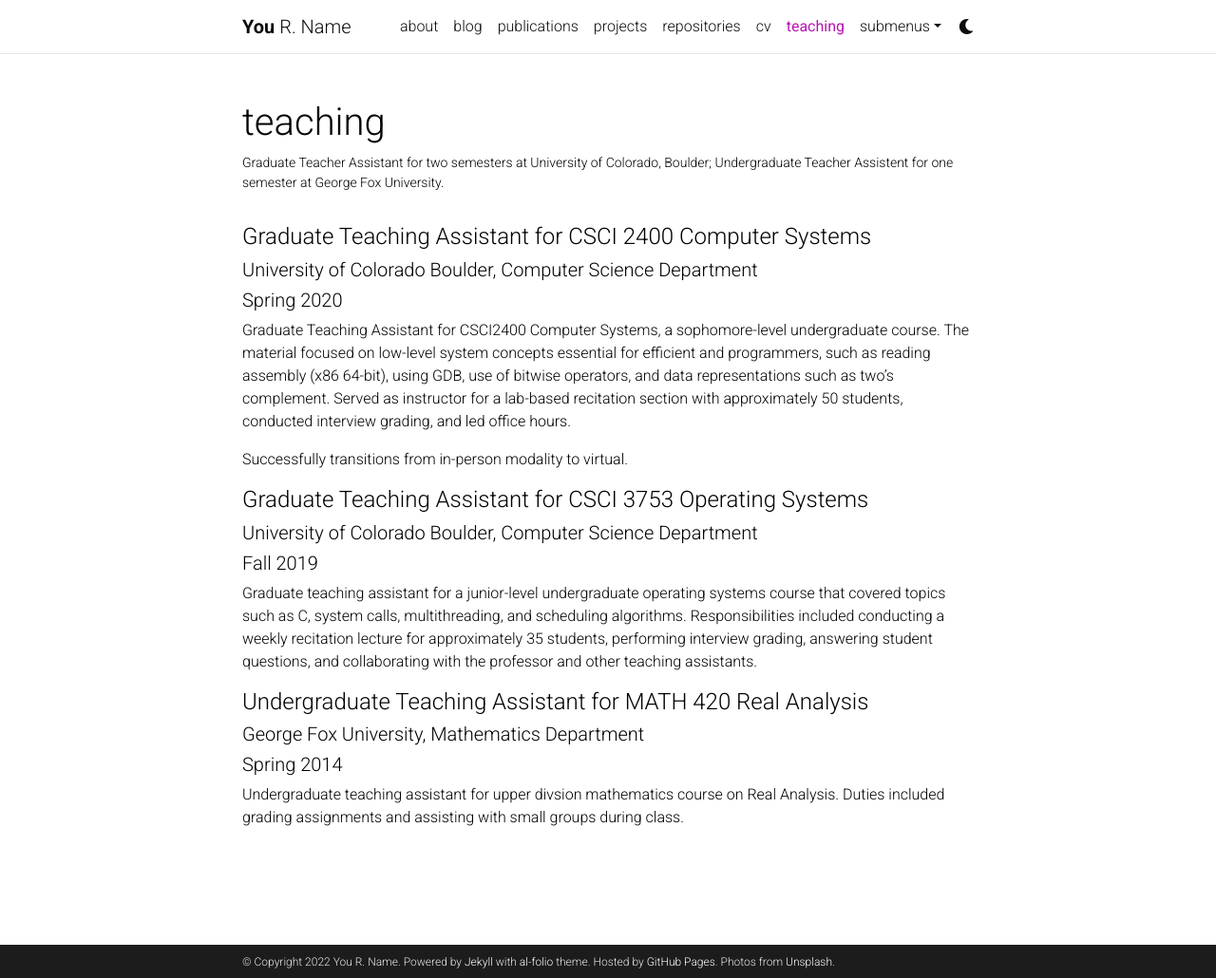
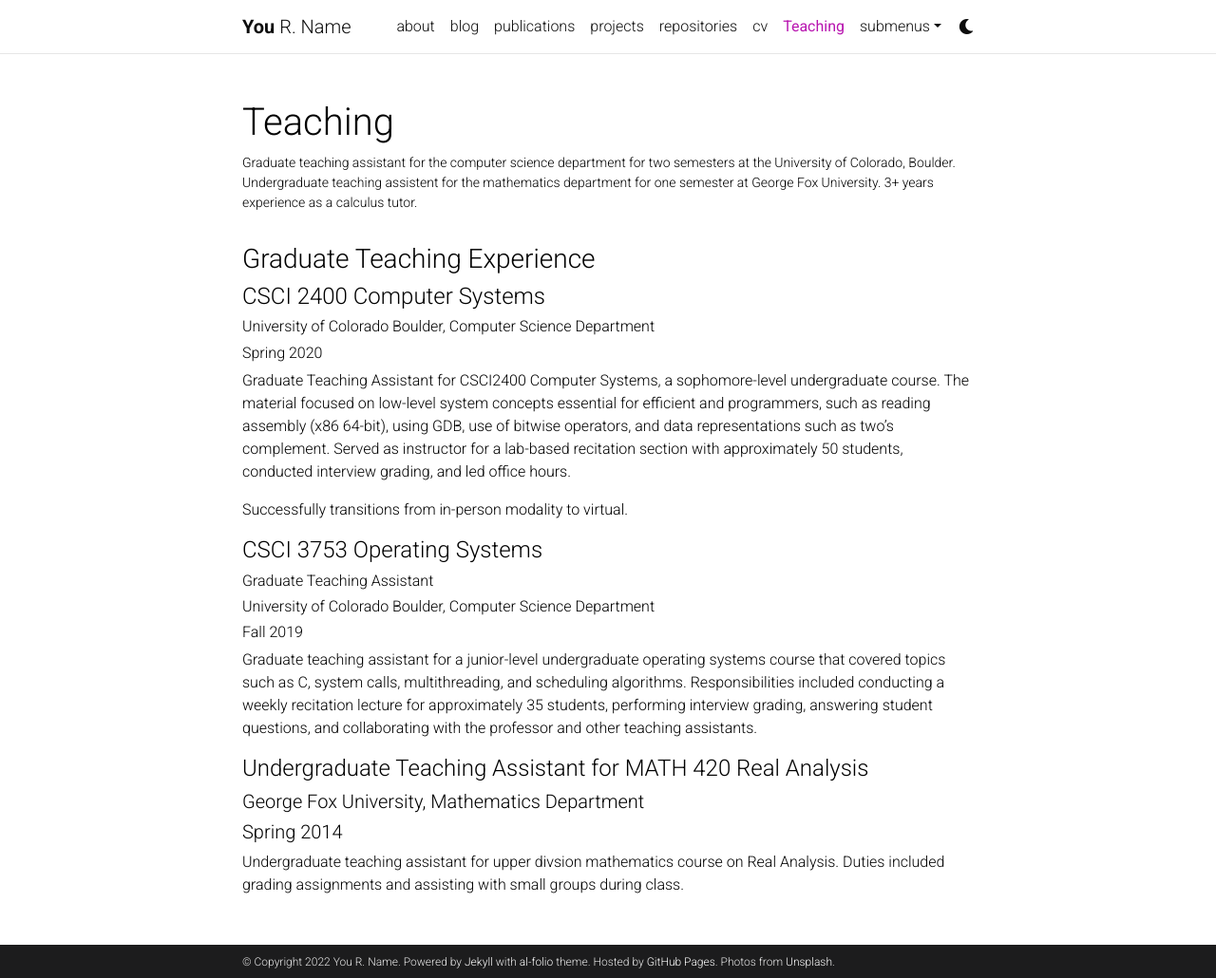
Before and after one commit to hunhoffe/hunhoffe.github.io, a Jekyll site: the page built from _pages/teaching.md, in a window 1280 px wide and 1030 px high. Shown: the whole window at 95% size. Built offline with Jekyll 4.4.1, drawn with Linux system fonts in a browser that asks for light colours; comment, search, counter and statistics services are not loaded; a style sheet for code colours, icons or effects is not loaded.

Commit message:
Trying out different formats for teaching

```diff
--- a/_pages/teaching.md
+++ b/_pages/teaching.md
@@ -1,23 +1,26 @@
 ---
 layout: page
 permalink: /teaching/
-title: teaching
-description: Graduate Teacher Assistant for two semesters at University of Colorado, Boulder; Undergraduate Teacher Assistent for one semester at George Fox University.
+title: Teaching
+description: Graduate teaching assistant for the computer science department for two semesters at the University of Colorado, Boulder. Undergraduate teaching assistent for the mathematics department for one semester at George Fox University. 3+ years experience as a calculus tutor.
 nav: true
 nav_order: 5
 ---
 
-#### Graduate Teaching Assistant for CSCI 2400 Computer Systems
-##### University of Colorado Boulder, Computer Science Department
-##### Spring 2020
+### Graduate Teaching Experience
+
+#### CSCI 2400 Computer Systems
+###### University of Colorado Boulder, Computer Science Department
+###### Spring 2020
 
 Graduate Teaching Assistant for CSCI2400 Computer Systems, a sophomore-level undergraduate course. The material focused on low-level system concepts essential for efficient and programmers, such as reading assembly (x86 64-bit), using GDB, use of bitwise operators, and data representations such as two's complement. Served as instructor for a lab-based recitation section with approximately 50 students, conducted interview grading, and led office hours.
 
 Successfully transitions from in-person modality to virtual.
 
-#### Graduate Teaching Assistant for CSCI 3753 Operating Systems
-##### University of Colorado Boulder, Computer Science Department
-##### Fall 2019
+#### CSCI 3753 Operating Systems
+###### Graduate Teaching Assistant
+###### University of Colorado Boulder, Computer Science Department
+###### Fall 2019
 
 Graduate teaching assistant for a junior-level undergraduate operating systems course that covered topics such as C, system calls, multithreading, and scheduling algorithms. Responsibilities included conducting a weekly recitation lecture for approximately 35 students, performing interview grading, answering student questions, and collaborating with the professor and other teaching assistants.
 
```
